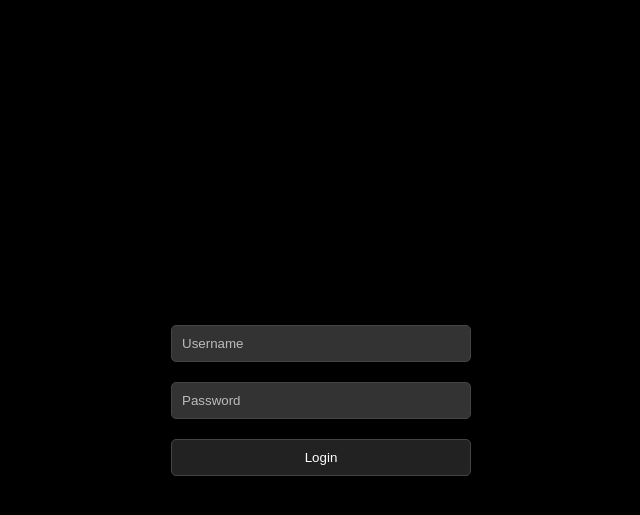
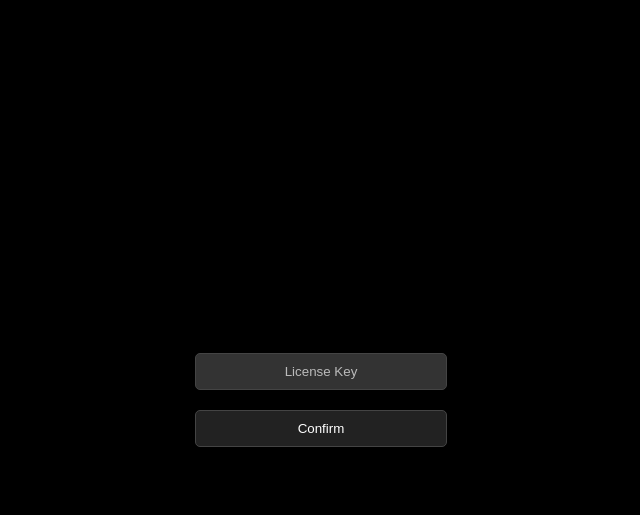
Before and after one commit to AgegoKai/Stronka, a Flask app: page / in a window 1280 px wide. Shown: the top 515 px of the page, without its empty margins (309-949 px from the left). Run offline with Flask 3, Linux system fonts and the light colour scheme.

Commit message:
Update login.html

```diff
--- a/templates/login.html
+++ b/templates/login.html
@@ -1,9 +1,12 @@
 <!DOCTYPE html>
 <html>
+
 <head>
     <title>Login</title>
+    <meta charset="utf-8">
     <style>
-        body, html {
+        body,
+        html {
             height: 100%;
             margin: 0;
             font-family: 'Segoe UI', Tahoma, Geneva, Verdana, sans-serif;
@@ -13,12 +16,14 @@
             justify-content: center;
             color: #fff;
         }
+
         .login-form {
             width: 100%;
             max-width: 400px;
             padding: 40px;
             box-sizing: border-box;
         }
+
         .login-form input[type="text"],
         .login-form input[type="password"] {
             width: calc(100% - 20px);
@@ -29,12 +34,15 @@
             color: #fff;
             border-radius: 5px;
             box-sizing: border-box;
+            text-align: center;
         }
+
         .login-form input[type="text"]:focus,
         .login-form input[type="password"]:focus {
             outline: none;
             border-color: #555;
         }
+
         .login-form input[type="submit"] {
             width: calc(100% - 20px);
             padding: 10px;
@@ -45,23 +53,26 @@
             cursor: pointer;
             transition: background-color 0.2s;
         }
+
         .login-form input[type="submit"]:hover,
         .login-form input[type="submit"]:focus {
-            background-color: #0a0a0a;
+            background-color: #1f1f1f;
             outline: none;
         }
+
         .login-form input::placeholder {
             color: #bbb;
         }
     </style>
 </head>
+
 <body>
     <div class="login-form">
         <form action="/login" method="post">
-            <input type="text" name="username" placeholder="Username" required>
-            <input type="password" name="password" placeholder="Password" required>
-            <input type="submit" value="Login">
+            <input type="text" name="license_key" placeholder="License Key" required>
+            <input type="submit" value="Confirm">
         </form>
     </div>
 </body>
+
 </html>
```
